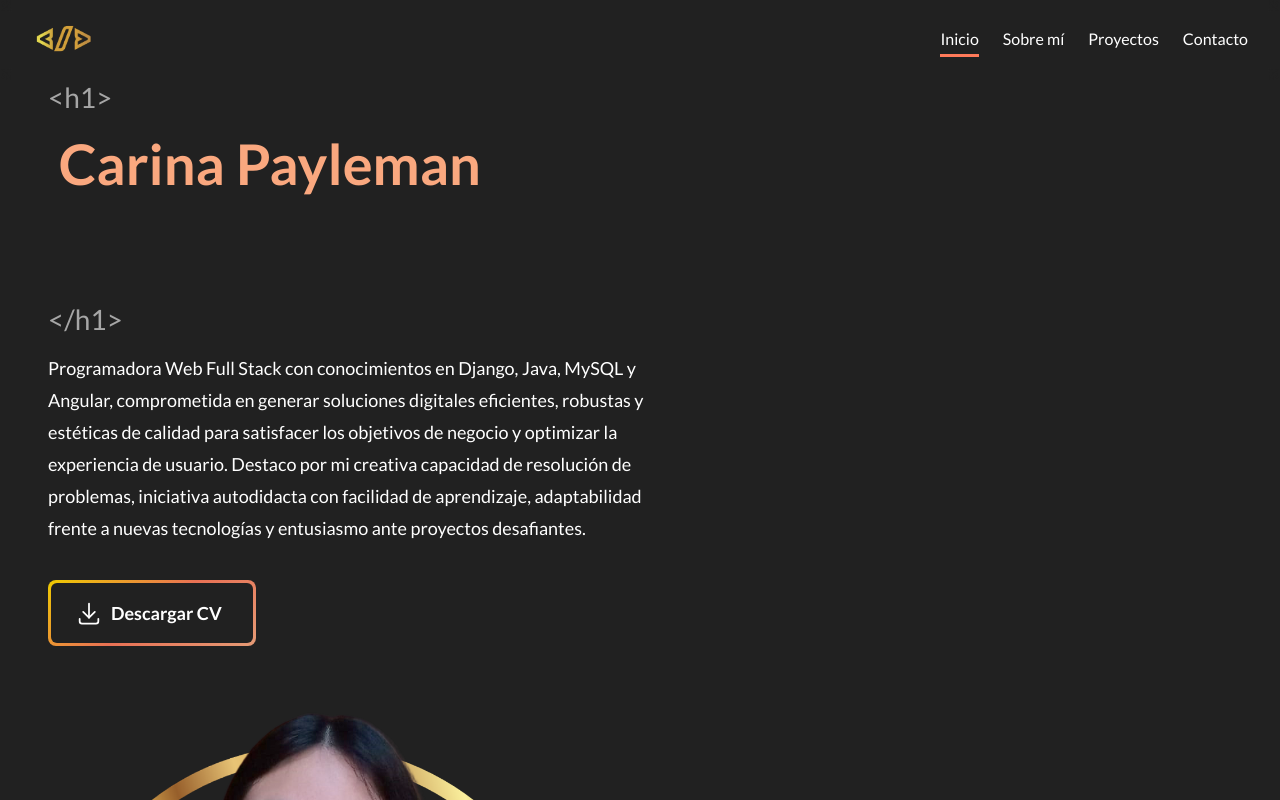
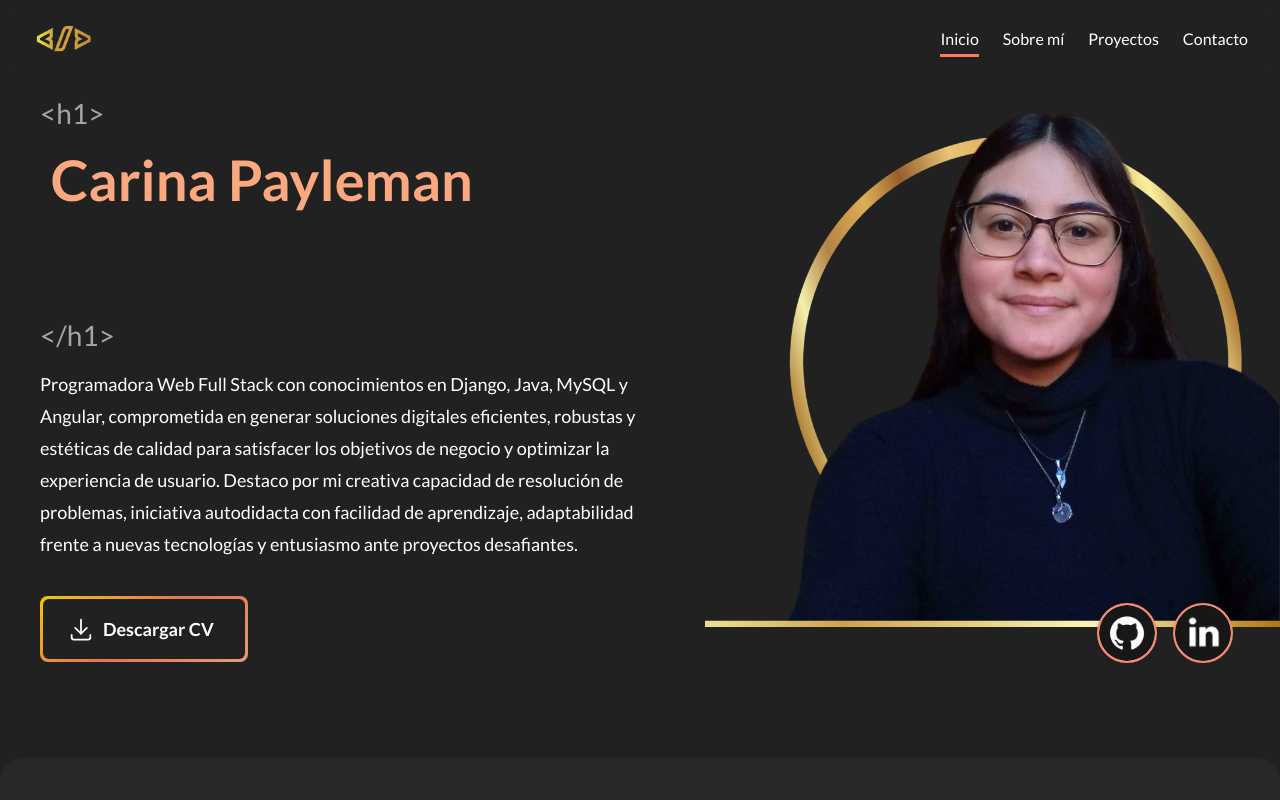
Before and after one commit to PaylemanC/portfolio, an Angular app: page / in a window 1280 px wide. Shown: the top 800 px of the page. Built offline with nearby package versions, Linux system fonts and the light colour scheme.

Commit message:
Cambia diseño de avatar en intro, quita márgenes main y section default

```diff
--- a/src/app/app.component.scss
+++ b/src/app/app.component.scss
@@ -16,10 +16,6 @@
   }
 }
 
-main {
-  margin: 0 16px;
-}
-
 h2 {
   font-size: 3.2rem;
   font-weight: bold;
--- a/src/app/pages/home/home.component.scss
+++ b/src/app/pages/home/home.component.scss
@@ -3,13 +3,10 @@
 #introduction {
   margin-top: 0;
   display: flex;
-  flex-wrap: wrap;
   justify-content: space-between;
-  align-items: center;
-  gap: 32px;
   .introduction__content {
-    max-width: 640px;
-    margin: 0 16px;
+    max-width: 620px;
+    margin: 16px 32px 16px 40px;
   }
   .introduction__content-title {
     h1 {
@@ -44,10 +41,14 @@
     font-size: 1.8rem;
     line-height: 3.2rem;
   }
+  .introduction__avatar {
+    width: 575px;
+    height: 575px;
+  }
   .introduction__avatar-profile {
-    background: url('../../../assets/avatar.png') center/cover no-repeat;
-    width: 550px;
-    height:  550px;
+    background: url('../../../assets/avatar-lg.png') right/contain no-repeat;
+    width: 100%;
+    height: 100%;
   }
 }
 
@@ -115,6 +116,7 @@
     }
   }
   .about-me__hard-kills, .about-me__soft-skills {
+    margin: 0 24px;
     h2 {
       margin: 0;
       width: auto;
@@ -137,6 +139,7 @@
 }
 
 #project {
+  margin: 0 16px;
   .project__container {
     display: flex;
     justify-content: center;
@@ -187,6 +190,22 @@
   }
 }
 
+@media (max-width: 1024px) {
+  #introduction {
+    flex-wrap: wrap;
+    justify-content: center;
+    .introduction__avatar {
+      width: 460px;
+      height: 415px;
+    }
+    .introduction__avatar-profile {
+      background: url('../../../assets/avatar-sm.png') top/contain no-repeat;
+      width: 100%;
+      height: 100%;
+    }
+  }
+}
+
 @media (max-width: 575px) {
   .introduction__avatar, .social-media {
     display: none;
--- a/src/styles.scss
+++ b/src/styles.scss
@@ -19,10 +19,6 @@ body {
   position: relative;
 }
 
-section {
-  margin: 0 16px;
-}
-
 ::selection {
   background-color: #f7c0a4;
   color: #111111;
```
Also changed, not shown: src/assets/avatar-lg.png (added), src/assets/avatar-sm.png (added).
